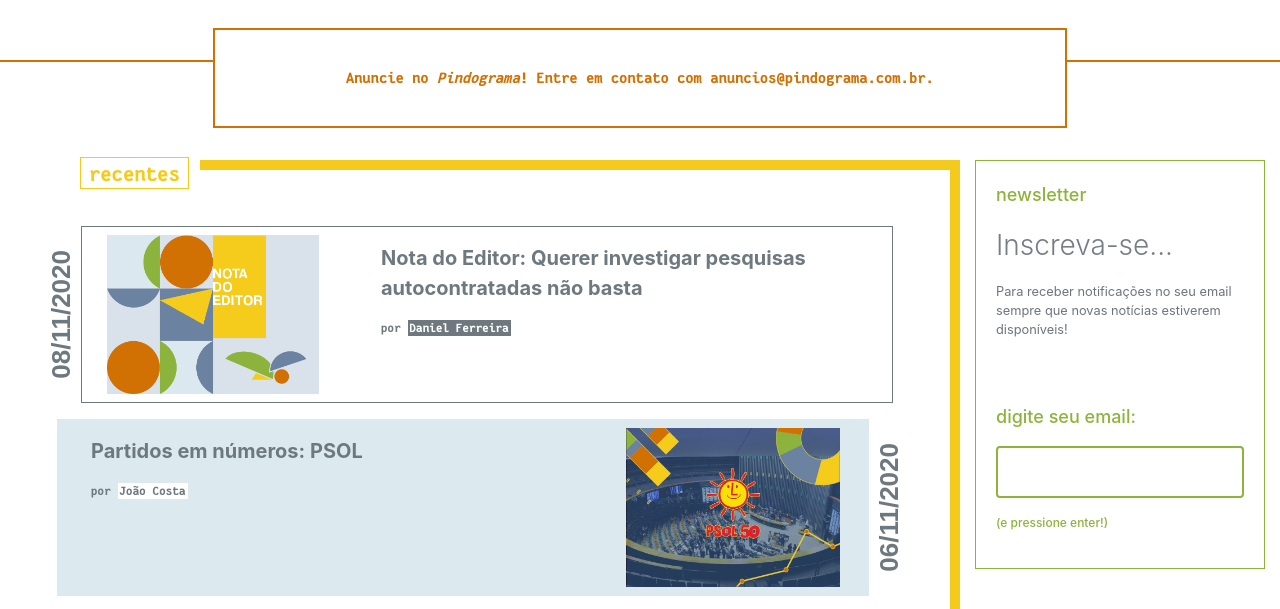
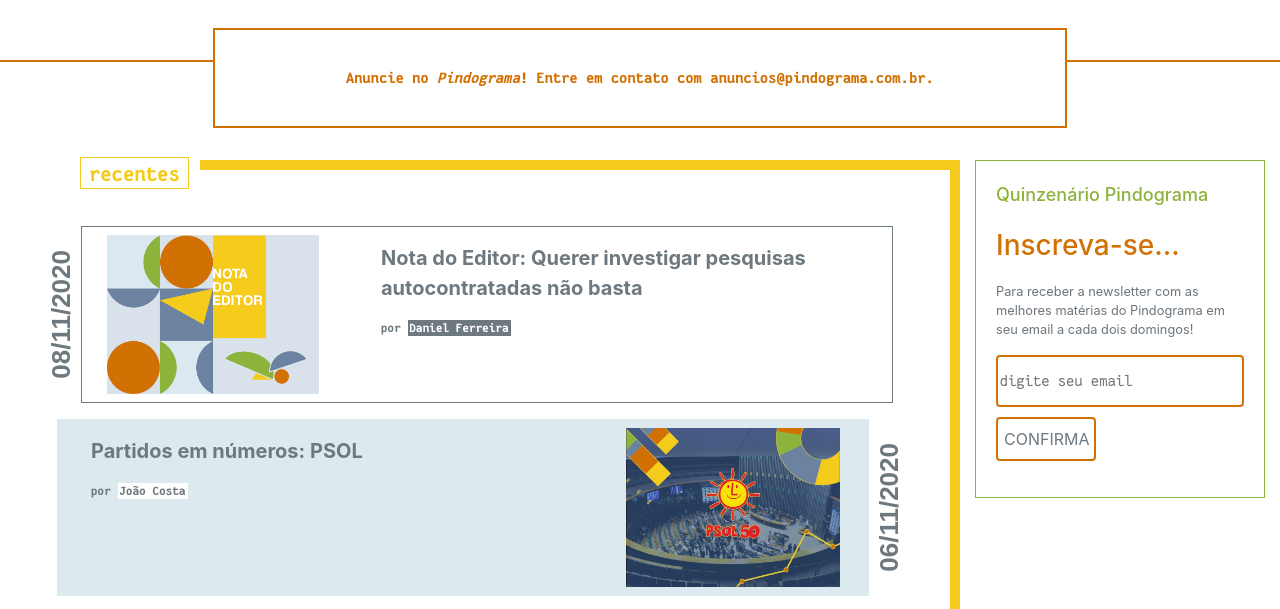
Before and after one commit to pindograma/pindograma.github.io, a Jekyll site: the page built from index.markdown, in a window 1280 px wide, cut to the strip 1264-1873 px from the top of the page. Built offline with Jekyll 4.4.1, drawn with Linux system fonts in a browser that asks for light colours.

Commit message:
website: add newsletter button on desktop

```diff
--- /dev/null
+++ b/_includes/newsletter-desktop.html
@@ -0,0 +1,16 @@
+<div class="newsletter my-3">
+  <div class="card">
+    <div class="card-body">
+      <p class="title">Quinzenário Pindograma</p>
+      <p class="sign-up">Inscreva-se...</p>
+      <p class="text-secondary small"> Para receber a newsletter com as melhores matérias do Pindograma em seu email a cada dois domingos!</p>
+      <form action="https://pindograma.us17.list-manage.com/subscribe/post"       method="POST">
+        <input type="hidden" name="u" value="669555e1986fad91fabf8d796" />
+        <input type="hidden" name="id" value="c2fd975134" />
+        <input type="email" placeholder="digite seu email" class="rounded field-orange py-4" autocapitalize="off" name="MERGE0" id="MERGE0" size="30" value="" style="height:1px" />
+        <input type="submit" class="rounded button py-2" value="CONFIRMA"/>
+        <input type="hidden" name="mc_signupsource" value="hosted" />
+      </form>
+    </div>
+  </div>
+</div>
--- a/_includes/related-post-mobile-white.html
+++ b/_includes/related-post-mobile-white.html
@@ -2,6 +2,11 @@
 
 <div class="col-12 px-0">
   <div class="bg-white text-secondary px-4 py-2" style="border-radius: 1px; min-height: 135px;">
+	<div class="post-list-image-container-mobile">
+	  <a href="{{ include.url }}">
+	<img class="post-list-image-mobile p-2" src="{{ include.image }}">
+	    </a>
+    </div>
     <p class="blue"><strong><a class="blue" href="{{ include.url }}">{{ include.title }}</a></strong></p>
     <p class="mb-0 pb-1 underauthor"><small>por <span class="bg-darkblue">
       <a href="{{ incl_author.url }}">
--- a/_layouts/postlist.html
+++ b/_layouts/postlist.html
@@ -182,23 +182,7 @@
 
       <!-- Desktop Newsletter -->
       <div class="col col-lg-3 d-none d-md-block">
-        <div class="newsletter my-3">
-          <div class="card">
-            <div class="card-body">
-              <p class="title">newsletter</p>
-              <p class="sign-up">Inscreva-se...</p>
-              <p class="text-secondary small"> Para receber notificações no seu email sempre que novas notícias estiverem disponíveis!</p>
-              <p class="title mt-5 pt-3">digite seu email:</p>
-              <form action="https://pindograma.us17.list-manage.com/subscribe/post" method="POST">
-                <input type="hidden" name="u" value="669555e1986fad91fabf8d796" />
-                <input type="hidden" name="id" value="c2fd975134" />
-                <input type="email" class="rounded input-green w-100 py-4" autocapitalize="off" name="MERGE0" id="MERGE0" size="30" value="" style="height:1px " />
-                <input type="hidden" name="mc_signupsource" value="hosted" />
-              </form>
-              <p class="title" style="font-size: 12px;">(e pressione enter!)</p>
-            </div>
-          </div>
-        </div>
+        {% include newsletter-desktop.html %}
       </div>
     </div>
   </div>
--- a/assets/css/theme.css
+++ b/assets/css/theme.css
@@ -414,9 +414,40 @@
 }
 
 body .newsletter .card .sign-up{
-  color: #747e85;
-  font-weight: 300;
+  color: #d27103;
+  font-weight: 500;
   font-size: 28px;
+}
+
+body .newsletter .card .field-orange{
+  font-family: 'Fantasque Sans Mono';
+  border-color: #d27103;
+  border-style: solid;
+  color: #6e787f;
+  width: 100%;
+  outline: none;
+}
+
+body .newsletter .card .field-orange:hover{
+  border-color: #8db33a;
+  border-style: solid;
+}
+
+body .newsletter .card .button{
+  background-color: #FFFFFF;
+  margin-top: 10px;
+  color: #6e787f;
+  width: 100px;
+  border-color: #d27103;
+  border-style: solid;
+  transition-duration: 0.2s;
+  text-align: center;
+}
+
+body .newsletter .card .button:hover {
+  background-color: #8db33a;
+  border-color: #8db33a;
+  color: black;
 }
 
 body .ad .card {
@@ -453,6 +484,16 @@
   width: 266px;
   display: flex;
   align-items: center;
+}
+
+body .post-list-image-container-mobile {
+  width: 132px;
+  display: flex;
+  align-items: center;
+}
+
+body .mobile-post-list-block {
+
 }
 
 body .old-pubs .date {
@@ -574,6 +615,13 @@
 body .post-list-image {
   width: 262px !important;
   height: 175px !important;
+  object-fit: contain;
+}
+
+body .post-list-image-mobile {
+  width: 100% !important;
+  height: 100% !important;
+  position: left;
   object-fit: contain;
 }
 
@@ -722,7 +770,7 @@
   font-family: 'Century Schoolbook L';
   font-size: 17px;
   color: #6e787f;
-  display: block;
+  display: 72px;
 }
 
 body .article-text-maxw {
```
